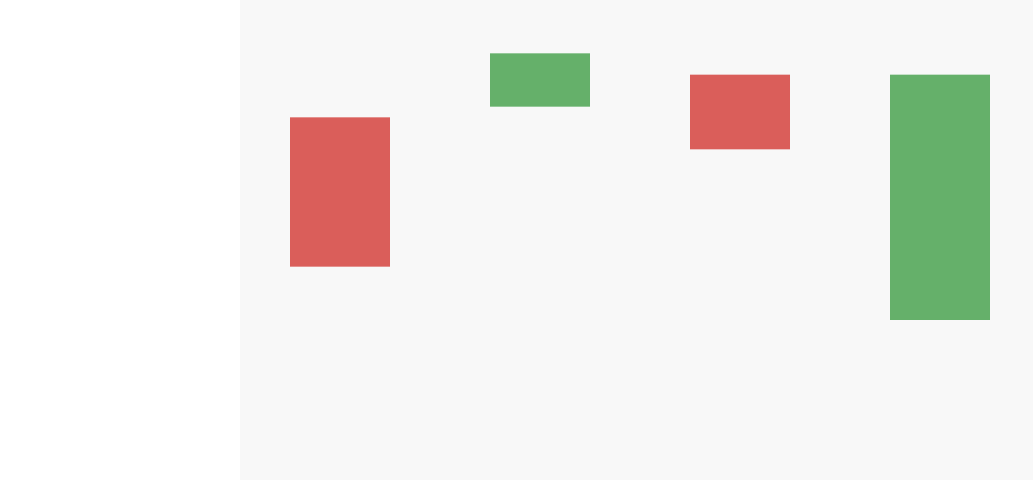
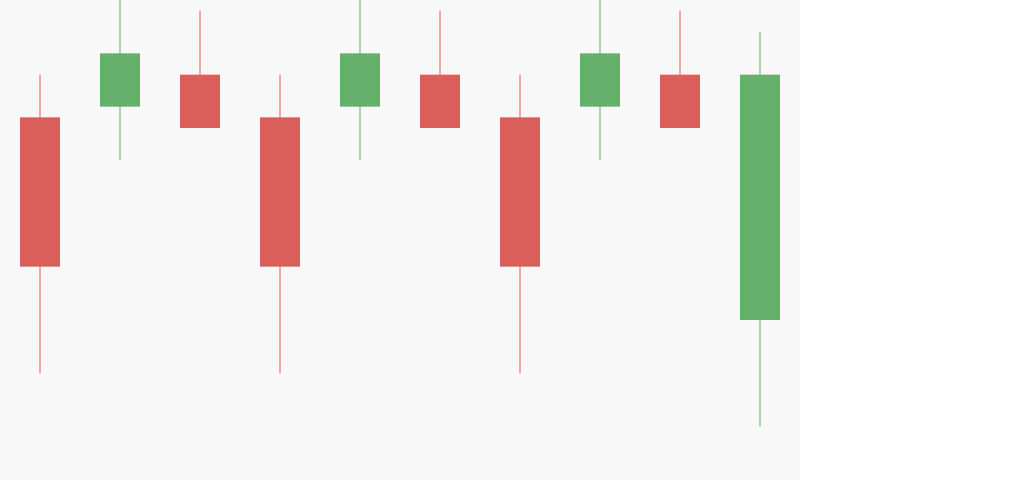
Before and after one commit to Nakexn/Candlestick, a plain HTML site: page index.html in a window 1280 px wide. Shown: the whole page, without its empty margins (0-1033 px from the left). Drawn offline with Linux system fonts and the light colour scheme.

Commit message:
echarts化

```diff
--- a/index.html
+++ b/index.html
@@ -10,80 +10,47 @@
         margin: 0;
         padding: 0;
       }
-
       html,
       body {
         background-color: #fff;
         min-height: 100%;
       }
-
       #Candlestick {
-        display: block;
         background-color: #f8f8f8;
         width: 800px;
         height: 480px;
-        margin: 0 auto;
       }
     </style>
+    <script>
+      window.onload = function () {
+        let kChart = candlestick.init(document.getElementById('Candlestick'));
+
+        let option = {
+          xAxis: {
+            data: ['2017-10-24', '2017-10-25', '2017-10-26', '2017-10-27']
+          },
+          data: [
+            [20, 34, 10, 38],
+            [40, 35, 30, 50],
+            [33, 38, 33, 44],
+            [20, 34, 10, 38],
+            [40, 35, 30, 50],
+            [33, 38, 33, 44],
+            [20, 34, 10, 38],
+            [40, 35, 30, 50],
+            [33, 38, 33, 44],
+            [38, 15, 5, 42]
+          ]
+        };
+
+        kChart.setOption(option);
+      };
+    </script>
   </head>
-
   <body>
     <div class="container">
-      <canvas id="Candlestick"></canvas>
+      <div id="Candlestick"></div>
     </div>
-    <script>
-      let Candlestick = document.getElementById('Candlestick');
-      let ctx = Candlestick.getContext('2d');
-      let canvasWidth = Candlestick.clientWidth;
-      let canvasHeight = Candlestick.clientHeight;
-
-      const increaseColor = '#da5e5a';
-      const decreaseColor = '#65b06a';
-
-      Candlestick.width = canvasWidth;
-      Candlestick.height = canvasHeight;
-
-      const xAxis = ['2017-10-24', '2017-10-25', '2017-10-26', '2017-10-27'];
-      const seriesData = [
-        [20, 34, 10, 38],
-        [40, 35, 30, 50],
-        [31, 38, 33, 44],
-        [38, 15, 5, 42]
-      ];
-
-      let maxValue, minValue;
-
-      let maxArray = [],
-        minArray = [];
-
-      let len = seriesData.length;
-      let colWidth = canvasWidth / len;
-
-      seriesData.forEach(item => {
-        maxArray.push(item[3]);
-        minArray.push(item[2]);
-      });
-
-      maxValue = Math.max(...maxArray);
-      minValue = Math.min(...minArray);
-
-      let relativeHeight = maxValue - minValue;
-
-      seriesData.forEach(drawRect);
-
-      function drawRect(item, index) {
-        let x = colWidth * index + colWidth * 0.25;
-        let y = (1 - Math.max(item[0], item[1]) / relativeHeight) * canvasHeight;
-        let width = colWidth * 0.5;
-        let dValue = item[1] - item[0];
-        if (dValue >= 0) {
-          ctx.fillStyle = increaseColor;
-        } else {
-          ctx.fillStyle = decreaseColor;
-        }
-        let height = (Math.abs(dValue) / relativeHeight) * canvasHeight;
-        ctx.fillRect(x, y, width, height);
-      }
-    </script>
+    <script src="./js/Candlestick.js"></script>
   </body>
 </html>
--- /dev/null
+++ b/js/Candlestick.js
@@ -0,0 +1,152 @@
+(function () {
+  const PIXEL_RATIO = (function () {
+    const canvas = document.createElement('canvas'),
+      ctx = canvas.getContext('2d'),
+      dpr = window.devicePixelRatio || 1,
+      bsr =
+        ctx['webkitBackingStorePixelRatio'] ||
+        ctx['mozBackingStorePixelRatio'] ||
+        ctx['msBackingStorePixelRatio'] ||
+        ctx['oBackingStorePixelRatio'] ||
+        ctx['backingStorePixelRatio'] ||
+        1;
+
+    return dpr / bsr;
+  })();
+
+  const findMax = Math.max;
+  const findMin = Math.min;
+  const calcAbs = Math.abs;
+
+  function Candlestick(el) {
+    this.$el = typeof el == 'object' ? el : document.getElementById(el);
+    this.$canvas = null;
+    this.$ctx = null;
+    this.option = {
+      color: {
+        increase: '#da5e5a',
+        decrease: '#65b06a'
+      }
+    };
+
+    this.init();
+  }
+
+  Candlestick.prototype.init = function () {
+    let canvas = document.createElement('canvas');
+    let width = this.$el.clientWidth;
+    let height = this.$el.clientHeight;
+    canvas.innerText = '当前浏览器不支持canvas';
+    canvas = createHiDPICanvas(canvas, width, height);
+    this.$canvas = canvas;
+    this.$ctx = canvas.getContext('2d');
+    this.$el.appendChild(canvas);
+  };
+
+  Candlestick.prototype.setOption = function (option) {
+    this.option = deepMerge(this.option, option);
+    this.draw();
+  };
+
+  Candlestick.prototype.draw = function () {
+    this.$ctx.clearRect(0, 0, this.$canvas.width, this.$canvas.height);
+    this.drawXAxis();
+    this.drawYAxis();
+    this.drawCandle();
+  };
+
+  Candlestick.prototype.drawXAxis = function () {};
+
+  Candlestick.prototype.drawYAxis = function () {
+    let maxValue, minValue;
+    let maxArray = [],
+      minArray = [];
+
+    this.len = this.option.data.length;
+    this.colWidth = this.$el.clientWidth / this.len;
+
+    this.option.data.forEach(item => {
+      maxArray.push(item[3]);
+      minArray.push(item[2]);
+    });
+
+    maxValue = findMax(...maxArray);
+    minValue = findMin(...minArray);
+
+    this.relativeHeight = maxValue - minValue;
+  };
+
+  Candlestick.prototype.drawCandle = function () {
+    this.option.data.forEach(drawRect.bind(this));
+
+    function drawRect(item, index) {
+      let x = this.colWidth * index + this.colWidth * 0.25;
+      let xLine = this.colWidth * index + this.colWidth * 0.5;
+      let y = (1 - findMax(item[0], item[1]) / this.relativeHeight) * this.$el.clientHeight;
+      let width = this.colWidth * 0.5;
+      let dValue = item[1] - item[0];
+      if (dValue >= 0) {
+        this.$ctx.fillStyle = this.option.color.increase;
+        this.$ctx.strokeStyle = this.option.color.increase;
+      } else {
+        this.$ctx.fillStyle = this.option.color.decrease;
+        this.$ctx.strokeStyle = this.option.color.decrease;
+      }
+      let height = (calcAbs(dValue) / this.relativeHeight) * this.$el.clientHeight;
+      this.$ctx.fillRect(x, y, width, height);
+
+      this.$ctx.beginPath();
+      this.$ctx.moveTo(xLine, (1 - item[3] / this.relativeHeight) * this.$el.clientHeight);
+      this.$ctx.lineTo(xLine, (1 - item[2] / this.relativeHeight) * this.$el.clientHeight);
+      this.$ctx.stroke();
+      this.$ctx.closePath();
+    }
+  };
+
+  let candlestick = {};
+
+  candlestick.init = function (el) {
+    return new Candlestick(el);
+  };
+
+  function createHiDPICanvas(canvas, w, h, ratio) {
+    if (!ratio) {
+      ratio = PIXEL_RATIO;
+    }
+    canvas.width = w * ratio;
+    canvas.height = h * ratio;
+    canvas.style.width = w + 'px';
+    canvas.style.height = h + 'px';
+    canvas.getContext('2d').setTransform(ratio, 0, 0, ratio, 0, 0);
+    return canvas;
+  }
+
+  function deepMerge(...objs) {
+    const result = Object.create(null);
+
+    objs.forEach(obj => {
+      if (obj) {
+        Object.keys(obj).forEach(key => {
+          const val = obj[key];
+          if (isPlainObject(val)) {
+            if (isPlainObject(result[key])) {
+              result[key] = deepMerge(result[key], val);
+            } else {
+              result[key] = deepMerge(val);
+            }
+          } else {
+            result[key] = val;
+          }
+        });
+      }
+    });
+
+    return result;
+  }
+
+  function isPlainObject(val) {
+    return toString.call(val) === '[object Object]';
+  }
+
+  window.candlestick = candlestick;
+})();
```
